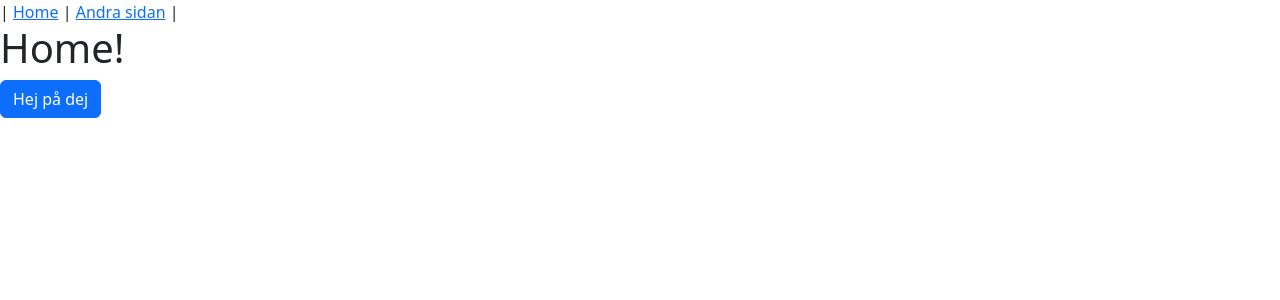
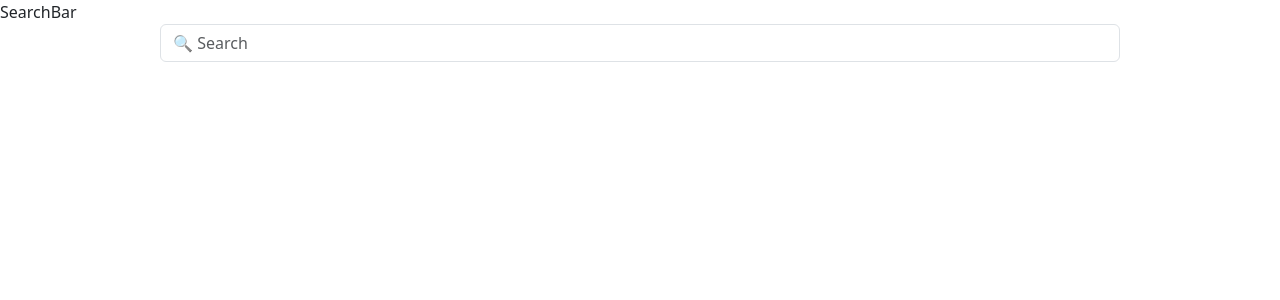
Before and after one commit to Jonas-Larsson1/Onlineauktion2024, a React (Vite) app: page / in a window 1280 px wide. Shown: the top 300 px of the page. Built offline with nearby package versions, Linux system fonts and the light colour scheme.

Commit message:
search bar created

```diff
--- a/src/App.jsx
+++ b/src/App.jsx
@@ -1,7 +1,16 @@
+import React, {useState} from 'react';
 import Router from "./components/Router.jsx";
+import SearchBar, {SearchContext} from "./components/SearchBar.jsx";
 
 export default function App() {
-  return <>
-    <Router />
-  </>
+  const [searchQuery, setSearchQuery] = useState('');
+  return (
+  <>
+    <SearchContext.Provider value={{ searchQuery, setSearchQuery }}>
+      <div className="d-flex flex-column justify-content-center ">
+        {/* <Router /> */}
+        <SearchBar />
+      </div>
+    </SearchContext.Provider>
+  </>)
 }
--- /dev/null
+++ b/src/components/SearchBar.jsx
@@ -0,0 +1,40 @@
+import React, {useState, useContext} from 'react';
+
+const SearchContext = React.createContext();
+
+const SearchBar = () => {
+    const [searchValue, setSearchValue] = useState('');
+    const { setSearchQuery } = useContext(SearchContext);
+
+    const handleChange = (event) => {
+        setSearchValue(event.target.value) // gets input
+    }
+
+    const handleSubmit = (event) => {
+        event.preventDefault();
+        setSearchQuery(searchValue) // saves input to searchQuery
+        console.log(searchValue);
+        setSearchValue('')
+    }
+
+
+
+  return (
+    <>
+    <div>SearchBar</div>
+    <form className="d-flex w-75 align-self-center" onSubmit={handleSubmit}>
+      <input
+        type="text"
+        value={searchValue}
+        onChange={handleChange}
+        className="form-control mb-2"
+        placeholder="&#128269; Search"
+        aria-label="Search"
+      />
+    </form>
+    </>
+  )
+}
+
+export default SearchBar;
+export { SearchContext };
--- a/src/main.jsx
+++ b/src/main.jsx
@@ -1,6 +1,8 @@
 import React from 'react'
 import ReactDOM from 'react-dom/client'
 import App from './App.jsx'
+import 'bootstrap/dist/css/bootstrap.css';
+
 
 ReactDOM.createRoot(document.getElementById('root')).render(
   <React.StrictMode>
```
